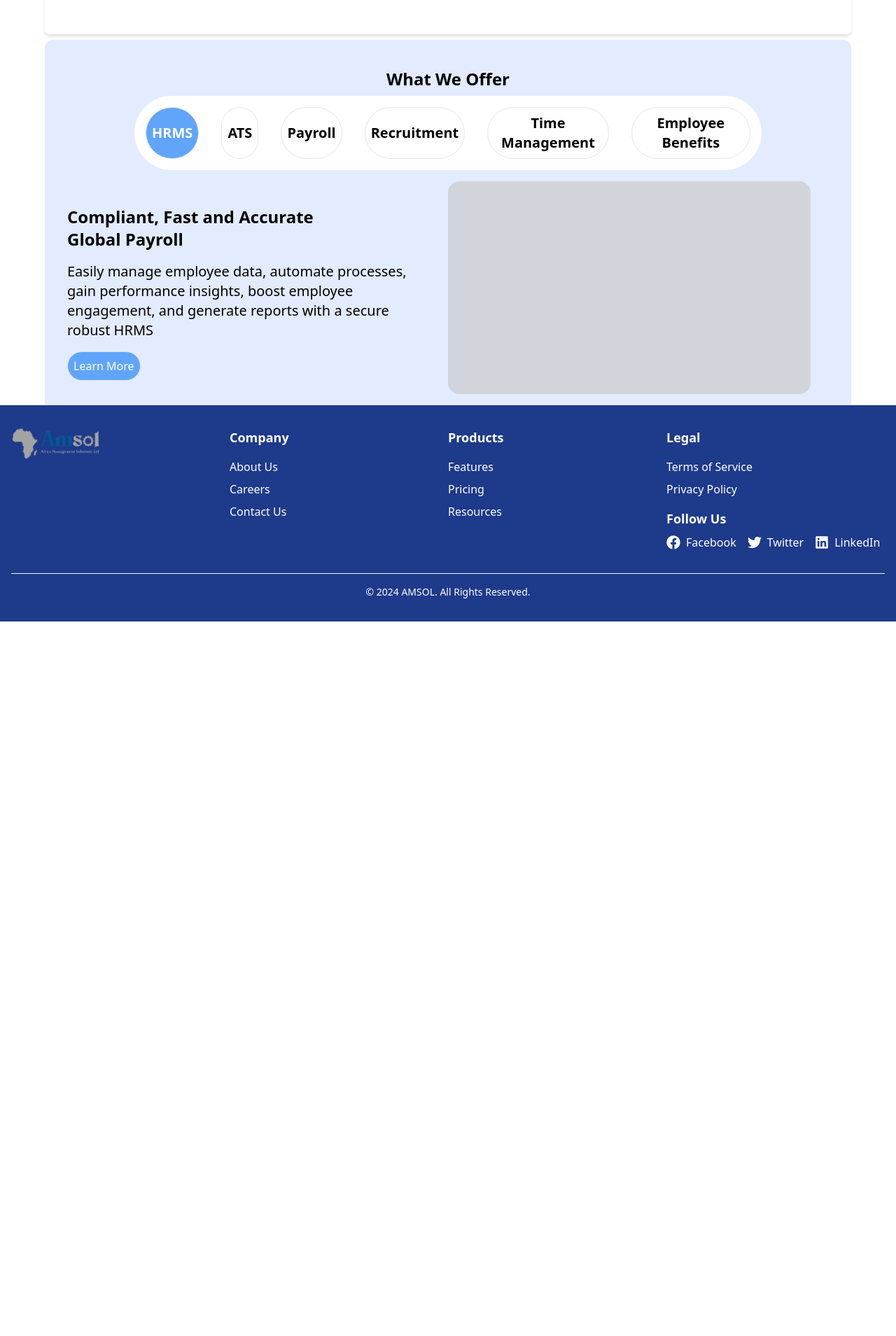
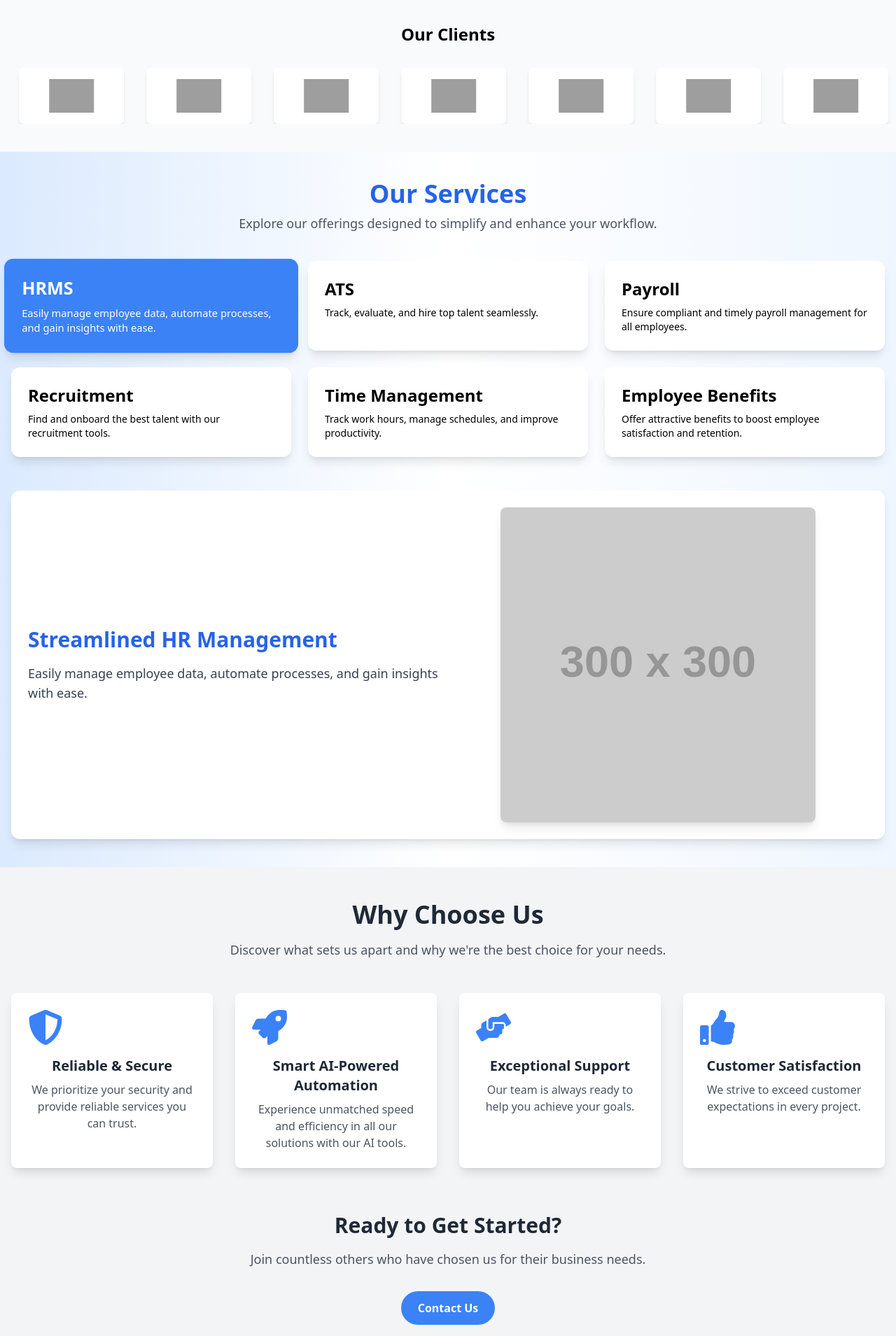
Before and after one commit to Tracy-miranja/hrms-system-frontend, a React (Vite) app: page / in a window 1280 px wide. Shown: the part 871-2780 px from the top of the page at 70% size. Before the commit the page ends 1759 px from the top, so only its background shows below. Built offline with nearby package versions, Linux system fonts and the light colour scheme; grey boxes are pictures that could not be loaded.

Commit message:
Add why choose us section

```diff
--- a/src/App.jsx
+++ b/src/App.jsx
@@ -3,6 +3,7 @@ import Banner from "./components/banner"
 import Clients from "./components/clients"
 import Service from "./components/service"
 import Footer from "./components/Footer"
+import WhyChooseUs from "./components/whyus"
 function App() {
   return (
     <>
@@ -10,7 +11,9 @@ function App() {
        <Banner />
        <Clients />
        <Service />
+       <WhyChooseUs />
        <Footer />
+
       </div>
 
     </>
--- a/src/components/clients.jsx
+++ b/src/components/clients.jsx
@@ -1,16 +1,45 @@
-import React from 'react'
+import React from 'react';
 
 function Clients() {
+  const clients = [
+    '/assets/client1-logo.png',
+    '/assets/client2-logo.png',
+    '/assets/client3-logo.png',
+    '/assets/client4-logo.png',
+    '/assets/client5-logo.png',
+    '/assets/client6-logo.png',
+    '/assets/client7-logo.png',
+  ]; // Replace with actual client logo paths
+
   return (
-    <div>
-        <div className=' flex justify-center'>
-        <div className=' flex bg-white items-center justify-center font-bold p-3 text-2xl h-[15vh] w-[90%] -mt-16 shadow-md rounded-md'>
-            <h2>Our Clients</h2>
+    <div className="bg-gray-50 py-10">
+      {/* Header */}
+      <div className="flex justify-center mb-8 font-semibold text-2xl">
+
+          <h2>Our Clients</h2>
+
+      </div>
+
+      {/* Scrolling Section */}
+      <div className="overflow-hidden">
+        <div className="flex items-center gap-8 animate-scroll">
+          {/* Logos Loop */}
+          {clients.concat(clients).map((client, index) => (
+            <div
+              key={index}
+              className="flex-shrink-0 bg-white shadow-md rounded-md p-4 h-[80px] w-[150px] flex items-center justify-center"
+            >
+              <img
+                src={client}
+                alt={`Client ${index + 1}`}
+                className="h-12 object-contain"
+              />
+            </div>
+          ))}
         </div>
-        </div>
-
+      </div>
     </div>
-  )
+  );
 }
 
-export default Clients
+export default Clients;
--- a/src/components/header.jsx
+++ b/src/components/header.jsx
@@ -40,7 +40,7 @@ function Header() {
   }, []);
 
   return (
-    <header className="bg-blue-900 text-white shadow-md">
+    <header className="bg-blue-900 text-white shadow-md sticky">
       <div className="container mx-auto flex items-center justify-between p-3">
         {/* Logo Section */}
         <div className="text-xl font-bold">
--- a/src/components/service.jsx
+++ b/src/components/service.jsx
@@ -1,38 +1,97 @@
-import React from 'react'
+import React, { useState } from 'react';
+
+// Sample data for services
+const servicesData = {
+  HRMS: {
+    title: 'Streamlined HR Management',
+    description:
+      'Easily manage employee data, automate processes, and gain insights with ease.',
+    image: 'https://via.placeholder.com/300?text=HRMS', // Replace with actual image URL
+  },
+  ATS: {
+    title: 'Applicant Tracking Simplified',
+    description: 'Track, evaluate, and hire top talent seamlessly.',
+    image: 'https://via.placeholder.com/300?text=ATS', // Replace with actual image URL
+  },
+  Payroll: {
+    title: 'Fast and Accurate Payroll',
+    description: 'Ensure compliant and timely payroll management for all employees.',
+    image: 'https://via.placeholder.com/300?text=Payroll', // Replace with actual image URL
+  },
+  Recruitment: {
+    title: 'Effective Recruitment Solutions',
+    description: 'Find and onboard the best talent with our recruitment tools.',
+    image: 'https://via.placeholder.com/300?text=Recruitment', // Replace with actual image URL
+  },
+  'Time Management': {
+    title: 'Efficient Time Management',
+    description: 'Track work hours, manage schedules, and improve productivity.',
+    image: 'https://via.placeholder.com/300?text=Time+Management', // Replace with actual image URL
+  },
+  'Employee Benefits': {
+    title: 'Enhanced Employee Benefits',
+    description:
+      'Offer attractive benefits to boost employee satisfaction and retention.',
+    image: 'https://via.placeholder.com/300?text=Employee+Benefits', // Replace with actual image URL
+  },
+};
 
 function Service() {
+  const [selectedService, setSelectedService] = useState('HRMS');
+
   return (
-    <div className=''>
-    <div className='ml-[5%] mt-2 w-[90%]'>
-         <div className='flex flex-col bg-[#e3ebff] rounded-xl pt-6 justify-center'>
-            <div className='flex flex-col items-center  p-4 gap-2 '>
-                <div>
-                <h1 className='font-semibold text-2xl'>What We Offer</h1>
-                </div>
+    <div className="bg-gradient-to-r from-blue-100 via-white to-blue-50 min-h-screen py-10">
+      <div className="container mx-auto px-4">
+        {/* Header */}
+        <div className="text-center mb-10">
+          <h1 className="text-4xl font-extrabold text-blue-600">Our Services</h1>
+          <p className="text-lg text-gray-600 mt-2">
+            Explore our offerings designed to simplify and enhance your workflow.
+          </p>
+        </div>
 
-            <div className='flex justify-center bg-white rounded-full w-[80%] h-fit p-4 gap-8 text-xl'>
-                <button className='font-semibold w-fit bg-blue-400 text-white border hover:bg-gray-400 rounded-full p-2 hover:text-black'>HRMS</button>
-                <button className='font-semibold w-fit border hover:bg-blue-400 rounded-full p-2 hover:text-white'>ATS</button>
-                <button className='font-semibold w-fit border hover:bg-blue-400 rounded-full p-2 hover:text-white'>Payroll</button>
-                <button className='font-semibold w-fit border hover:bg-blue-400 rounded-full p-2 hover:text-white'>Recruitment</button>
-                <button className='font-semibold w-fit border hover:bg-blue-400 rounded-full p-2 hover:text-white'>Time Management</button>
-                <button className='font-semibold w-fit border hover:bg-blue-400 rounded-full p-2 hover:text-white'>Employee Benefits</button>
+        {/* Service Cards */}
+        <div className="grid md:grid-cols-2 lg:grid-cols-3 gap-6">
+          {Object.keys(servicesData).map((service) => (
+            <div
+              key={service}
+              className={`p-6 rounded-xl shadow-lg transition-transform transform ${
+                selectedService === service
+                  ? 'bg-blue-500 text-white scale-105'
+                  : 'bg-white hover:scale-105'
+              }`}
+              onClick={() => setSelectedService(service)}
+              style={{ cursor: 'pointer' }}
+            >
+              <h2 className="text-2xl font-semibold">{service}</h2>
+              <p className="mt-2 text-sm">
+                {servicesData[service].description}
+              </p>
             </div>
-            </div>
-          <div className='flex bg-[#e3ebff] justify-center'>
-          <div className='flex flex-col gap-4 w-[50%] h-[40vh] p-8 justify-center'>
-            <h1 className='font-bold text-2xl'>Compliant, Fast and Accurate <br />Global Payroll</h1>
-            <p className='text-xl'>Easily manage employee data, automate processes,<br /> gain performance insights, boost employee engagement, and generate reports with a secure robust HRMS</p>
-            <button className='w-fit p-2 bg-blue-400 rounded-full text-white border hover:bg-gray-400'>Learn More</button>
+          ))}
+        </div>
+
+        {/* Highlight Section */}
+        <div className="mt-12 bg-white p-6 rounded-xl shadow-lg flex flex-col md:flex-row items-center">
+          <div className="w-full md:w-1/2 text-center md:text-left">
+            <h2 className="text-3xl font-bold text-blue-600">
+              {servicesData[selectedService].title}
+            </h2>
+            <p className="text-lg text-gray-700 mt-4">
+              {servicesData[selectedService].description}
+            </p>
           </div>
-          <div className='flex w-[50%] pb-4 '>
-            <div className='flex bg-gray-300 w-[90%] rounded-2xl'></div>
-          </div>
-          </div>
+          <div className="w-full md:w-1/2 flex justify-center mt-6 md:mt-0">
+            <img
+              src={servicesData[selectedService].image}
+              alt={selectedService}
+              className="w-3/4 rounded-lg shadow-lg"
+            />
           </div>
         </div>
+      </div>
     </div>
-  )
+  );
 }
 
-export default Service
+export default Service;
--- /dev/null
+++ b/src/components/whyus.jsx
@@ -0,0 +1,68 @@
+import React from 'react';
+import { FaShieldAlt, FaRocket, FaHandsHelping, FaThumbsUp } from 'react-icons/fa'; // Icons for reasons
+
+const WhyChooseUs = () => {
+  const features = [
+    {
+      icon: <FaShieldAlt size={50} className="text-blue-500" />,
+      title: "Reliable & Secure",
+      description: "We prioritize your security and provide reliable services you can trust.",
+    },
+    {
+      icon: <FaRocket size={50} className="text-blue-500" />,
+      title: "Smart AI-Powered Automation",
+      description: "Experience unmatched speed and efficiency in all our solutions with our AI tools.",
+    },
+    {
+      icon: <FaHandsHelping size={50} className="text-blue-500" />,
+      title: "Exceptional Support",
+      description: "Our team is always ready to help you achieve your goals.",
+    },
+    {
+      icon: <FaThumbsUp size={50} className="text-blue-500" />,
+      title: "Customer Satisfaction",
+      description: "We strive to exceed customer expectations in every project.",
+    },
+  ];
+
+  return (
+    <div className="bg-gray-100 min-h-screen py-12">
+      {/* Header Section */}
+      <div className="text-center mb-12">
+        <h1 className="text-4xl font-bold text-gray-800">Why Choose Us</h1>
+        <p className="text-lg text-gray-600 mt-4">
+          Discover what sets us apart and why we're the best choice for your needs.
+        </p>
+      </div>
+
+      {/* Features Section */}
+      <div className="container mx-auto px-4">
+        <div className="grid grid-cols-1 sm:grid-cols-2 lg:grid-cols-4 gap-8">
+          {features.map((feature, index) => (
+            <div
+              key={index}
+              className="bg-white shadow-lg rounded-lg p-6 text-center hover:scale-105 transition-transform"
+            >
+              <div className="mb-4">{feature.icon}</div>
+              <h3 className="font-bold text-xl text-gray-800">{feature.title}</h3>
+              <p className="text-gray-600 mt-2">{feature.description}</p>
+            </div>
+          ))}
+        </div>
+      </div>
+
+      {/* Call-to-Action Section */}
+      <div className="mt-16 text-center">
+        <h2 className="text-3xl font-bold text-gray-800 mb-4">Ready to Get Started?</h2>
+        <p className="text-lg text-gray-600 mb-8">
+          Join countless others who have chosen us for their business needs.
+        </p>
+        <button className="bg-blue-500 text-white px-6 py-3 rounded-full font-semibold hover:bg-blue-600 transition">
+          Contact Us
+        </button>
+      </div>
+    </div>
+  );
+};
+
+export default WhyChooseUs;
--- a/tailwind.config.js
+++ b/tailwind.config.js
@@ -6,19 +6,14 @@ export default {
   ],
   theme: {
     extend: {
+      keyframes: {
+        scroll: {
+          '0%': { transform: 'translateX(0)' },
+          '100%': { transform: 'translateX(-100%)' },
+        },
+      },
       animation: {
-        slideUpFirst: 'slideUp 4s ease-in-out 5s infinite',
-        slideDownSecond: 'slideDown 4s ease-in-out 10s infinite',
-      },
-      keyframes: {
-        slideUp: {
-          '0%, 100%': { transform: 'translateY(0)' },
-          '100%': { transform: 'translateY(-100%)' },
-        },
-        slideDown: {
-          '0%, 50%': { transform: 'translateY(0)' },
-          '50%': { transform: 'translateY(100%)' },
-        },
+        scroll: 'scroll 15s linear infinite',
       },
     },
   },
```
Also changed, not shown: src/components/sev.jsx (added).
